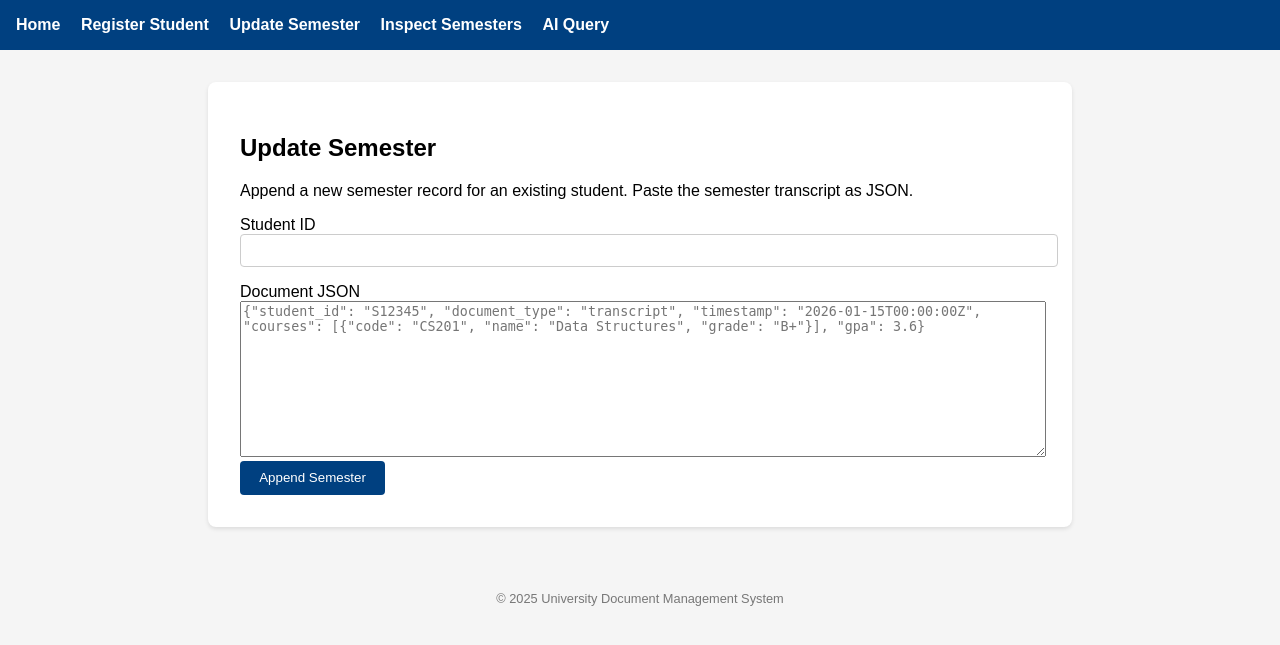
After one commit to Yasela-dissanayake/University-Document-Management, a Flask app: page /update in a window 1280 px wide. The commit adds this page. Shown: the top 645 px of the page. Run offline with Flask 3, Linux system fonts and the light colour scheme; parts of the project's set-up code (start-up, migrations or seed data) failed here and were passed over.

Commit message:
feat: fronend implementation completed with basic blockchain parts

```diff
--- a/python_backend/app.py
+++ b/python_backend/app.py
@@ -1,71 +1,199 @@
-from flask import Flask, request, render_template, redirect, url_for, flash
+from datetime import datetime
+import json
+from flask import Flask, request, render_template, redirect, url_for, flash, jsonify
+
 from blockchain_client import UniversityBlockchainClient
 from ipfs_client import UniversityIPFSClient
+
 
 app = Flask(__name__)
 app.secret_key = 'supersecret'  # For flash messages
 
+# Inject current year into all templates to avoid using unavailable Jinja filters.
+@app.context_processor
+def inject_current_year():
+    """Provide the current UTC year to templates as `current_year`.
+
+    Using a context processor avoids reliance on unavailable Jinja filters such
+    as `date`, which may not be registered by default.  Templates can now
+    display the year with `{{ current_year }}` safely.
+    """
+    return {'current_year': datetime.utcnow().year}
+
+# Initialise clients once at startup.  In a real application you may want
+# to handle reconnection logic or lazy loading but for this demo it's
+# sufficient to create singletons here.
 blockchain_client = UniversityBlockchainClient()
 ipfs_client = UniversityIPFSClient()
 
+
 @app.route('/')
 def index():
+    """Simple landing page showing navigation."""
     return render_template("layout.html")
+
 
 @app.route('/register', methods=['GET', 'POST'])
 def register():
+    """Register a new student with an initial semester document.
+
+    The form accepts student_id, name, program, year and an optional
+    JSON document for the first semester.  If no JSON document is
+    provided, a minimal dummy transcript is generated automatically.
+    """
     if request.method == 'POST':
-        s_id = request.form['student_id']
-        name = request.form['name']
-        program = request.form['program']
-        year = int(request.form['year'])
+        s_id = request.form.get('student_id', '').strip()
+        name = request.form.get('name', '').strip()
+        program = request.form.get('program', '').strip()
+        year = request.form.get('year', '').strip()
+        doc_json = request.form.get('document', '').strip()
 
-        # --- For demo, auto-create dummy transcript ---
-        doc = {
-            "student_id": s_id, "document_type": "transcript",
-            "timestamp": "2025-08-01T12:00:00Z",
-            "courses": [{"code": "CS101", "name": "Intro to CS", "grade": "A"}],
-            "gpa": 4.0
+        # Basic validation
+        if not (s_id and name and program and year):
+            flash("All fields are required.")
+            return render_template("register.html")
+        try:
+            year_int = int(year)
+        except ValueError:
+            flash("Year must be a number.")
+            return render_template("register.html")
+
+        # Parse provided JSON or create default document
+        if doc_json:
+            try:
+                doc = json.loads(doc_json)
+            except json.JSONDecodeError as e:
+                flash(f"Invalid document JSON: {e}")
+                return render_template("register.html")
+        else:
+            doc = {
+                "student_id": s_id,
+                "document_type": "transcript",
+                "timestamp": datetime.utcnow().isoformat() + 'Z',
+                "courses": [
+                    {"code": "CS101", "name": "Intro to CS", "grade": "A"}
+                ],
+                "gpa": 4.0,
+            }
+
+        # Ensure the student ID matches the document
+        doc['student_id'] = s_id
+
+        # Prepare student metadata
+        student_data = {
+            "student_id": s_id,
+            "name": name,
+            "program": program,
+            "year": year_int,
         }
-        offchain = ipfs_client.store_academic_document(doc)
-        student = {
-            "student_id": s_id, "name": name, "program": program, "year": year
-        }
+
         try:
-            blockchain_client.register_student_record(student, offchain['ipfs_hash'], offchain['content_hash'])
+            # Store document on IPFS
+            offchain = ipfs_client.store_academic_document(doc)
+            # Register student on the blockchain
+            blockchain_client.register_student_record(
+                student_data, offchain['ipfs_hash'], offchain['content_hash']
+            )
             flash(f"Registered student {s_id}. IPFS: {offchain['ipfs_hash']}")
             return redirect(url_for('register'))
         except Exception as e:
             flash(f"Error: {e}")
     return render_template("register.html")
 
+
+@app.route('/update', methods=['GET', 'POST'])
+def update():
+    """Append a new semester record to an existing student.
+
+    This form accepts a student ID and a JSON document representing the
+    transcript.  The document must be valid JSON.  The student must
+    already be registered on chain.
+    """
+    if request.method == 'POST':
+        s_id = request.form.get('student_id', '').strip()
+        doc_json = request.form.get('document', '').strip()
+
+        if not s_id:
+            flash("Student ID is required.")
+            return render_template("update.html")
+        if not doc_json:
+            flash("Document JSON is required.")
+            return render_template("update.html")
+        try:
+            doc = json.loads(doc_json)
+        except json.JSONDecodeError as e:
+            flash(f"Invalid document JSON: {e}")
+            return render_template("update.html")
+        # Ensure the document uses the correct student ID
+        doc['student_id'] = s_id
+        try:
+            offchain = ipfs_client.store_academic_document(doc)
+            blockchain_client.add_semester_record(
+                s_id, offchain['ipfs_hash'], offchain['content_hash']
+            )
+            flash(f"Appended semester for {s_id}. IPFS: {offchain['ipfs_hash']}")
+            return redirect(url_for('update'))
+        except Exception as e:
+            flash(f"Error: {e}")
+    return render_template("update.html")
+
+
 @app.route('/view', methods=['GET', 'POST'])
 def view():
-    student = None; ipfs_hash = None; offchain_data = None
+    """View a student's on‑chain details and list all semester documents.
+
+    Submitting the form with a student ID fetches both the core student
+    metadata (latest document pointer, name, program, etc.) and the full
+    list of semester IPFS hashes.  These hashes are displayed with
+    buttons to decrypt and view each corresponding document.
+    """
+    student = None
+    latest_ipfs = None
+    semesters = None
     if request.method == 'POST':
-        student_id = request.form['student_id']
-        student = blockchain_client.get_student_details(student_id)
-        if student:
-            ipfs_hash = student['documents_ipfs_hash']
-    return render_template("view.html", student=student, ipfs_hash=ipfs_hash)
+        s_id = request.form.get('student_id', '').strip()
+        if s_id:
+            student = blockchain_client.get_student_details(s_id)
+            if student:
+                latest_ipfs = student['documents_ipfs_hash']
+                semesters = blockchain_client.get_all_semester_hashes(s_id)
+    return render_template(
+        "view.html", student=student, ipfs_hash=latest_ipfs, semesters=semesters
+    )
+
 
 @app.route('/offchain', methods=['POST'])
 def offchain():
-    ipfs_hash = request.form['ipfs_hash']
+    """Decrypt and display a document given its IPFS hash."""
+    ipfs_hash = request.form.get('ipfs_hash', '').strip()
+    if not ipfs_hash:
+        return "Missing IPFS hash.", 400
     try:
         decrypted = ipfs_client.retrieve_academic_document(ipfs_hash)
         return render_template("offchain.html", data=decrypted)
     except Exception as e:
-        return f"Could not retrieve/decrypt: {e}"
+        return f"Could not retrieve/decrypt: {e}", 500
 
-# FORWARD-COMPATIBILITY: AI endpoint placeholder
+
 @app.route('/api/ai_query', methods=['POST'])
 def ai_query():
+    """API endpoint for AI query (placeholder)."""
     question = request.json.get('question', '')
     if not question:
         return jsonify({"error": "No question provided."}), 400
-    answer = answer_question(question)
-    return jsonify({"answer": answer})
+    # Placeholder: integrate with LangGraph agent here
+    return jsonify({"answer": "AI functionality not yet implemented."})
+
+# Display a page to ask questions to the AI agent
+@app.route('/ai')
+def ai_page():
+    """Render the AI query page.
+
+    The template contains a simple form and a script that POSTs the question
+    to the `/api/ai_query` endpoint and displays the returned answer.  This
+    separates the UI from the API logic.
+    """
+    return render_template('ai.html')
 
 
 if __name__ == '__main__':
--- a/python_backend/templates/layout.html
+++ b/python_backend/templates/layout.html
@@ -1,30 +1,106 @@
 <!DOCTYPE html>
-<html>
+<html lang="en">
   <head>
-    <title>University Blockchain Demo</title>
+    <meta charset="UTF-8" />
+    <meta name="viewport" content="width=device-width, initial-scale=1.0" />
+    <title>University Document Management</title>
+    <!-- Simple CSS reset and basic styling -->
     <style>
       body {
-        font-family: sans-serif;
-        padding: 2em;
+        margin: 0;
+        font-family: Arial, sans-serif;
+        background-color: #f5f5f5;
       }
-      .nav {
-        margin-bottom: 2em;
+      nav {
+        background-color: #004080;
+        color: white;
+        padding: 1rem;
       }
-      .nav a {
-        margin-right: 2em;
+      nav a {
+        color: white;
+        margin-right: 1rem;
+        text-decoration: none;
+        font-weight: bold;
+      }
+      nav a:hover {
+        text-decoration: underline;
+      }
+      main {
+        max-width: 800px;
+        margin: 2rem auto;
+        background-color: white;
+        padding: 2rem;
+        border-radius: 8px;
+        box-shadow: 0 2px 4px rgba(0, 0, 0, 0.1);
+      }
+      footer {
+        text-align: center;
+        margin-top: 3rem;
+        padding: 1rem;
+        color: #777;
+        font-size: 0.8rem;
+      }
+      .flash {
+        background-color: #ffdddd;
+        border: 1px solid #ff5c5c;
+        padding: 0.5rem 1rem;
+        margin-bottom: 1rem;
+        border-radius: 4px;
+      }
+      table {
+        width: 100%;
+        border-collapse: collapse;
+        margin-top: 1rem;
+      }
+      th,
+      td {
+        padding: 0.5rem;
+        border: 1px solid #ddd;
+      }
+      th {
+        background-color: #f0f0f0;
+      }
+      textarea {
+        width: 100%;
+        height: 150px;
+      }
+      input[type="text"],
+      input[type="number"] {
+        width: 100%;
+        padding: 0.5rem;
+        margin-bottom: 1rem;
+        border: 1px solid #ccc;
+        border-radius: 4px;
+      }
+      button {
+        background-color: #004080;
+        color: white;
+        border: none;
+        padding: 0.6rem 1.2rem;
+        border-radius: 4px;
+        cursor: pointer;
+      }
+      button:hover {
+        background-color: #003366;
       }
     </style>
   </head>
   <body>
-    <div class="nav">
+    <nav>
       <a href="{{ url_for('index') }}">Home</a>
       <a href="{{ url_for('register') }}">Register Student</a>
-      <a href="{{ url_for('view') }}">View Student</a>
-      <a href="{{ url_for('ai') }}">AI/Chat</a>
-    </div>
-    {% with messages = get_flashed_messages() %} {% if messages %}{% for msg in
-    messages %}
-    <div style="color: green">{{ msg }}</div>
-    {% endfor %}{% endif %} {% endwith %} {% block content %}{% endblock %}
+      <a href="{{ url_for('update') }}">Update Semester</a>
+      <a href="{{ url_for('view') }}">Inspect Semesters</a>
+      <a href="{{ url_for('ai_page') }}">AI Query</a>
+    </nav>
+    <main>
+      {% with messages = get_flashed_messages() %} {% if messages %} {% for
+      message in messages %}
+      <div class="flash">{{ message }}</div>
+      {% endfor %} {% endif %} {% endwith %} {% block content %} {% endblock %}
+    </main>
+    <footer>
+      &copy; {{ current_year }} University Document Management System
+    </footer>
   </body>
 </html>
--- /dev/null
+++ b/python_backend/templates/update.html
@@ -0,0 +1,15 @@
+{% extends "layout.html" %}
+
+{% block content %}
+<h2>Update Semester</h2>
+<p>Append a new semester record for an existing student. Paste the semester transcript as JSON.</p>
+<form method="post">
+    <label for="student_id">Student ID</label>
+    <input type="text" id="student_id" name="student_id" required>
+
+    <label for="document">Document JSON</label>
+    <textarea id="document" name="document" placeholder='{"student_id": "S12345", "document_type": "transcript", "timestamp": "2026-01-15T00:00:00Z", "courses": [{"code": "CS201", "name": "Data Structures", "grade": "B+"}], "gpa": 3.6}' required></textarea>
+
+    <button type="submit">Append Semester</button>
+</form>
+{% endblock %}
```
Also changed, not shown: python_backend/templates/ai.html (+31 -11 lines), python_backend/templates/offchain.html (+9 -4 lines), python_backend/templates/register.html (+21 -7 lines), python_backend/templates/view.html (+73 -11 lines).
